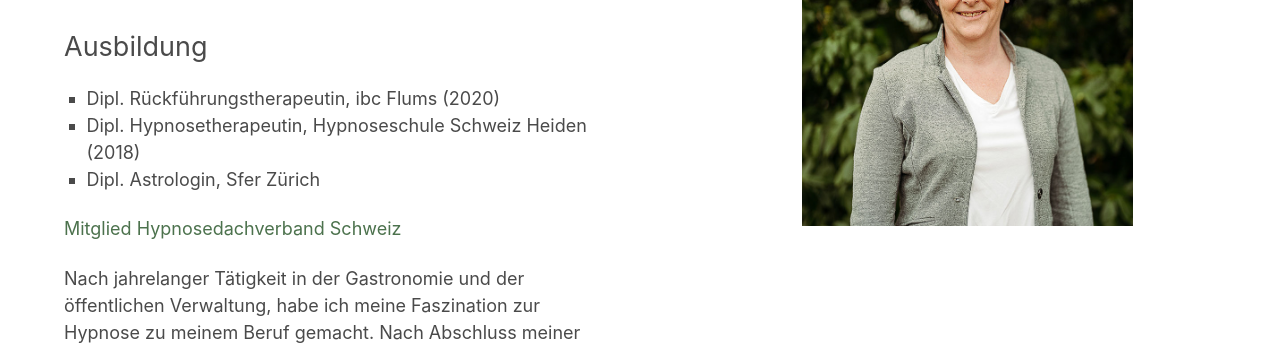
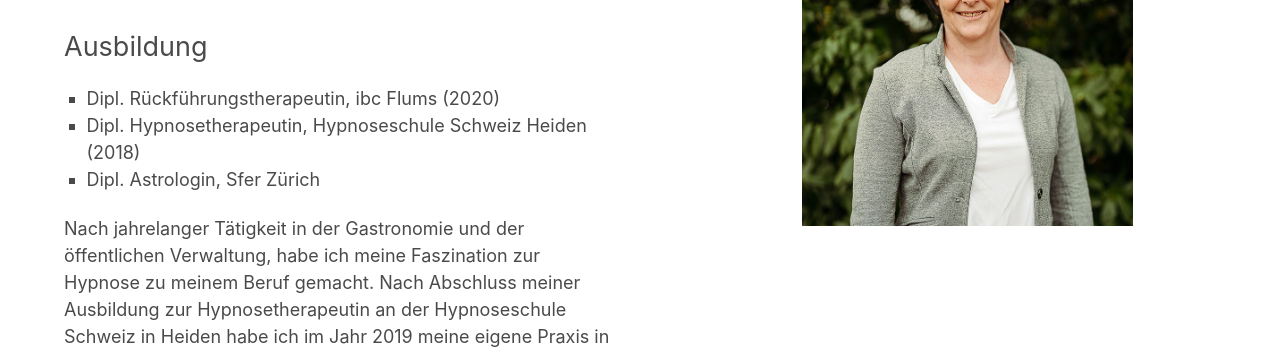
Before and after one commit to lcdave/praxis-menssana, a Gatsby site: page /ueber-mich in a window 1280 px wide. Shown: the part 461-810 px from the top of the page. Built offline with nearby package versions, Linux system fonts and the light colour scheme; Gatsby itself is replaced by a stand-in of ours; a web font is replaced by a local one.

Commit message:
adds nvmrc file and updates content

```diff
--- a/content/uebermich.md
+++ b/content/uebermich.md
@@ -18,8 +18,6 @@ profile_img: /assets/profile.jpg
 - Dipl. Hypnosetherapeutin, Hypnoseschule Schweiz Heiden (2018)
 - Dipl. Astrologin, Sfer Zürich
 
-[Mitglied Hypnosedachverband Schweiz](https://www.hypnose-dachverband.ch/)
-
 Nach jahrelanger Tätigkeit in der Gastronomie und der öffentlichen Verwaltung, habe ich meine Faszination zur Hypnose zu meinem Beruf gemacht. Nach Abschluss meiner Ausbildung zur Hypnosetherapeutin an der Hypnoseschule Schweiz in Heiden habe ich im Jahr 2019 meine eigene Praxis in Muttenz eröffnet
 
 Als Hypnosetherapeutin sehe ich meine Aufgabe darin, auf jede Klientin und jeden Klienten empathisch und individuell einzugehen. Ich betrachte meine Kunden als selbstkompetent, was bedeutet, dass sie die Lösung und die Selbstheilungskräfte bereits in sich tragen. Meine Vorgehensweise ist zielgerichtet und lösungsorientiert wobei die Wünsche und Ziele der Klienten stets im Zentrum stehen.
```
Also changed, not shown: 2 other files.
